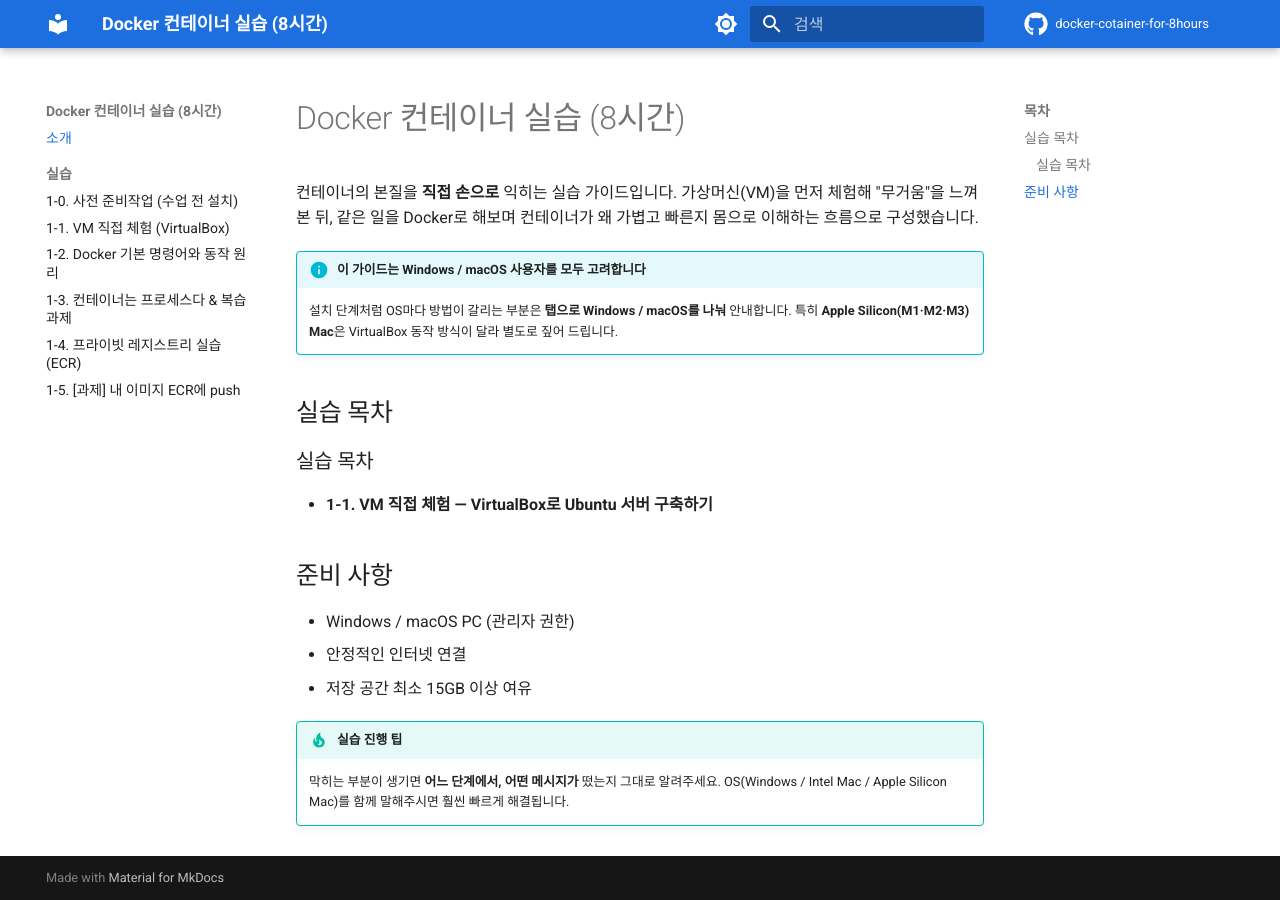
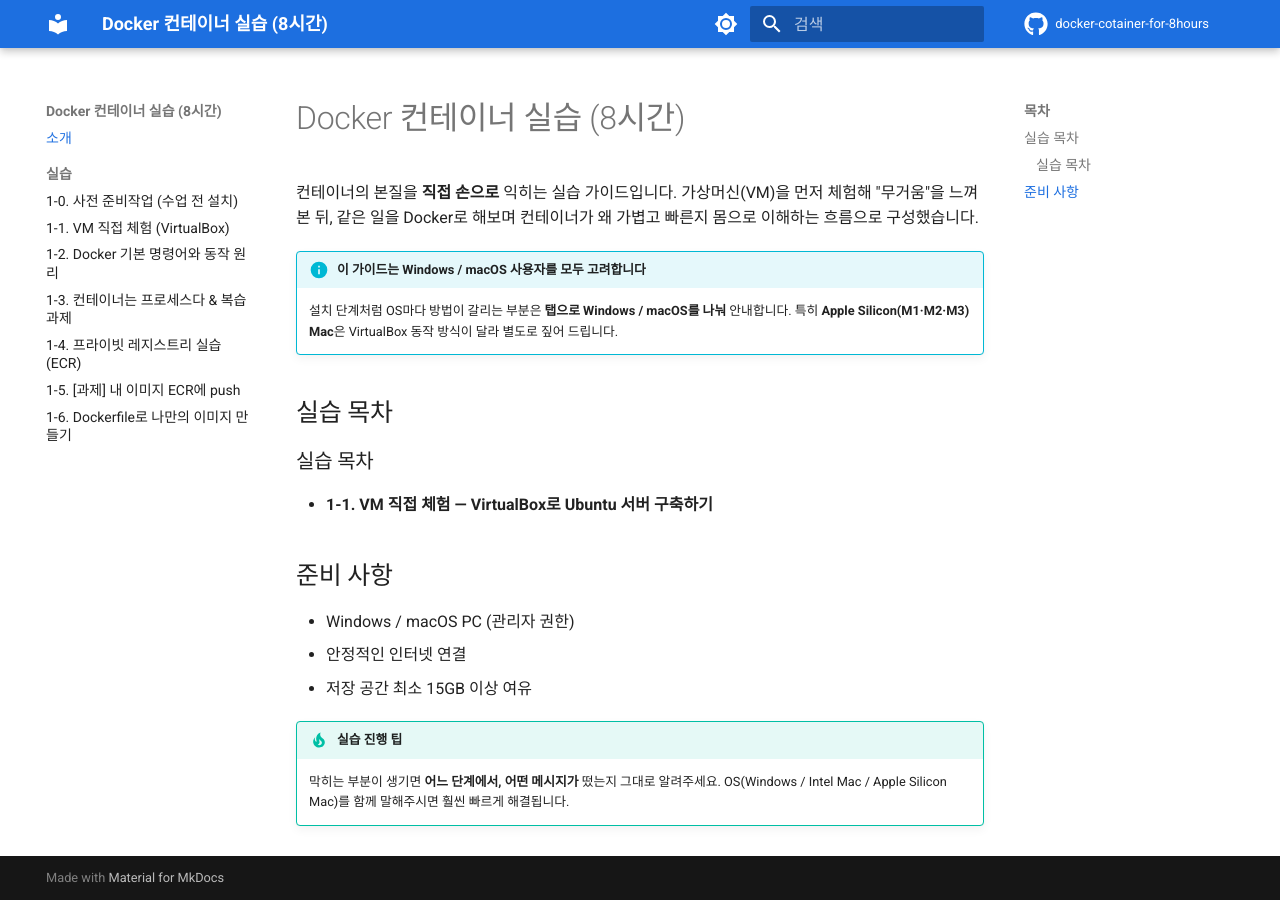
Before and after one commit to skilleat-labs/docker-cotainer-for-8hours, an MkDocs documentation site: the page built from docs/index.md, in a window 1280 px wide. Built offline with MkDocs 1.6.1 and Material for MkDocs 9.7.7, drawn with Linux system fonts in a browser that asks for light colours; comment, search, counter and statistics services are not loaded.

Commit message:
Reveal 1-6
Co-Authored-By: Claude Opus 4.8 <noreply@anthropic.com>

```diff
--- a/mkdocs.yml
+++ b/mkdocs.yml
@@ -71,7 +71,6 @@ plugins:
 # 숨김(draft) 목록 — 여기 있는 파일은 배포 사이트에서 제외(학생 접근 시 404).
 # 공개하려면: 아래 목록에서 해당 줄 삭제 + nav 주석 해제 후 재배포.
 draft_docs: |
-  day1/06-dockerfile.md
   day1/06-1-challenge.md
   day1/07-multistage.md
   day1/08-volume.md
@@ -89,8 +88,8 @@ nav:
       - "1-3. 컨테이너는 프로세스다 & 복습 과제": day1/03-container-practice.md
       - "1-4. 프라이빗 레지스트리 실습 (ECR)": day1/04-ecr-registry.md
       - "1-5. [과제] 내 이미지 ECR에 push": day1/05-ecr-push-challenge.md
+      - "1-6. Dockerfile로 나만의 이미지 만들기": day1/06-dockerfile.md
       # ── 아래는 현재 '숨김' 상태. 공개할 때 주석(#) 해제 + 위 draft_docs에서 같은 파일 삭제 ──
-      # - "1-6. Dockerfile로 나만의 이미지 만들기": day1/06-dockerfile.md
       # - "1-6-1. [도전과제] 나만의 앱 이미지 만들기": day1/06-1-challenge.md
       # - "1-7. 멀티스테이지 빌드": day1/07-multistage.md
       # - "1-8. Docker 볼륨 — 데이터 지키기": day1/08-volume.md
```
